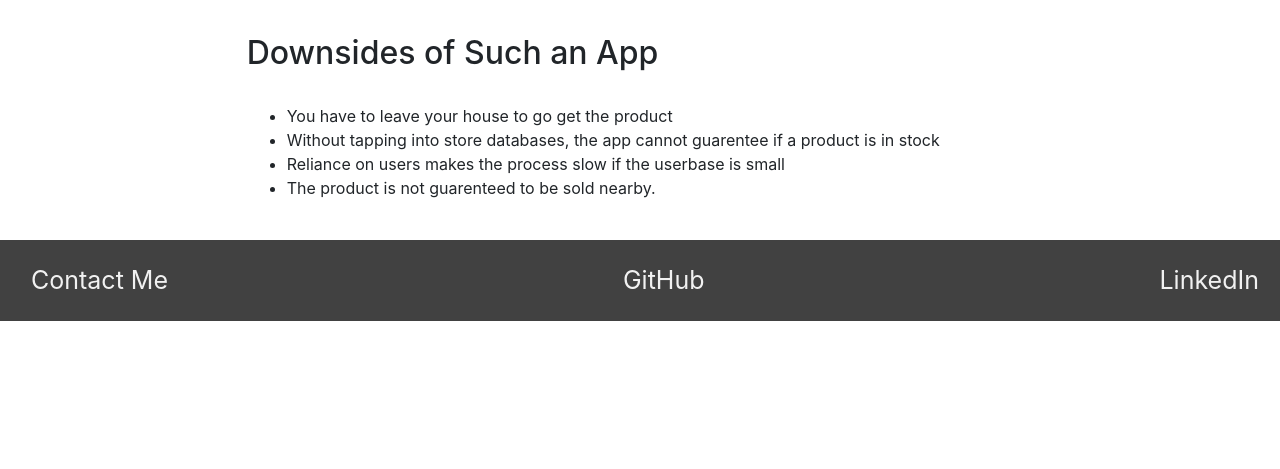
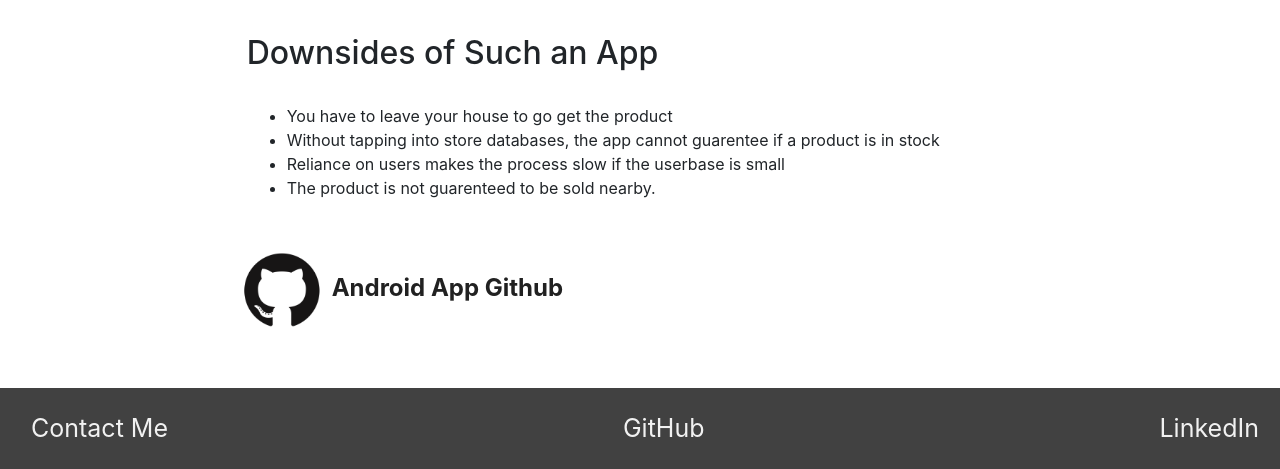
Before and after one commit to Luna-McBride/myWebsite, a Django app: page /in-progress/ in a window 1280 px wide. Shown: the part 1806-2275 px from the top of the page. Before the commit the page ends 2127 px from the top, so only its background shows below. Run offline with Django 3.2, Linux system fonts and the light colour scheme; some libraries are stand-ins or nearby versions.

Commit message:
Added In-Progress Page Github

```diff
--- a/Website/myWebsite/templates/myWebsite/in-progress.html
+++ b/Website/myWebsite/templates/myWebsite/in-progress.html
@@ -76,6 +76,17 @@ In Progress
 			</ul>
 			<br>
 		</div>
+		<div class="col-1.5">
+			{% load static %}
+			<img height="100px", width="100px", src="{% static "myWebsite/GitHub-Mark.png" %}"/>
+
+		</div>
+		<div class="col-10.5", align="left", style="margin-top:30px">
+			<div class="link">
+				<b><a href="https://github.com/Luna-McBride/AndroidStudio_Project_GoogleMaps", target="_blank"> Android App Github </a></b>
+			</div>
+	</div>
 	</div>
 </div>
+<br><br>
 {% endblock %}
```
